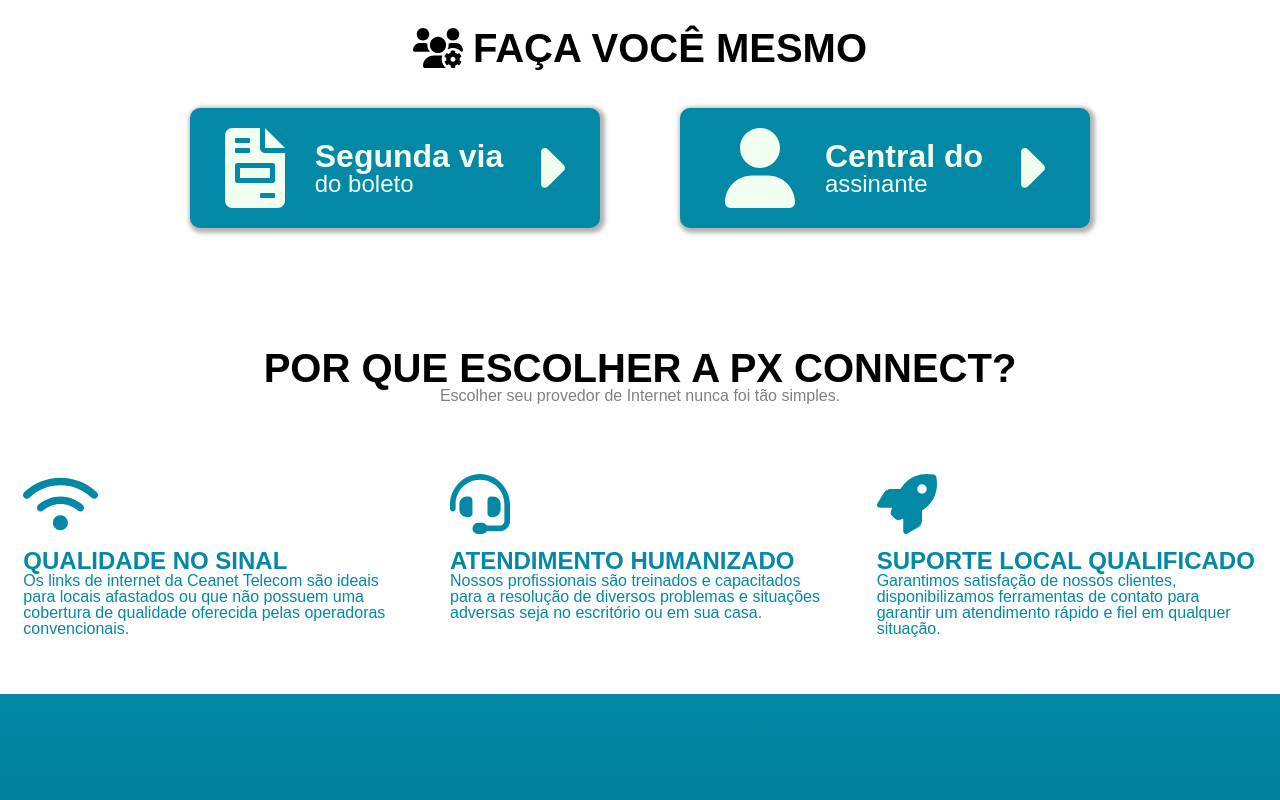
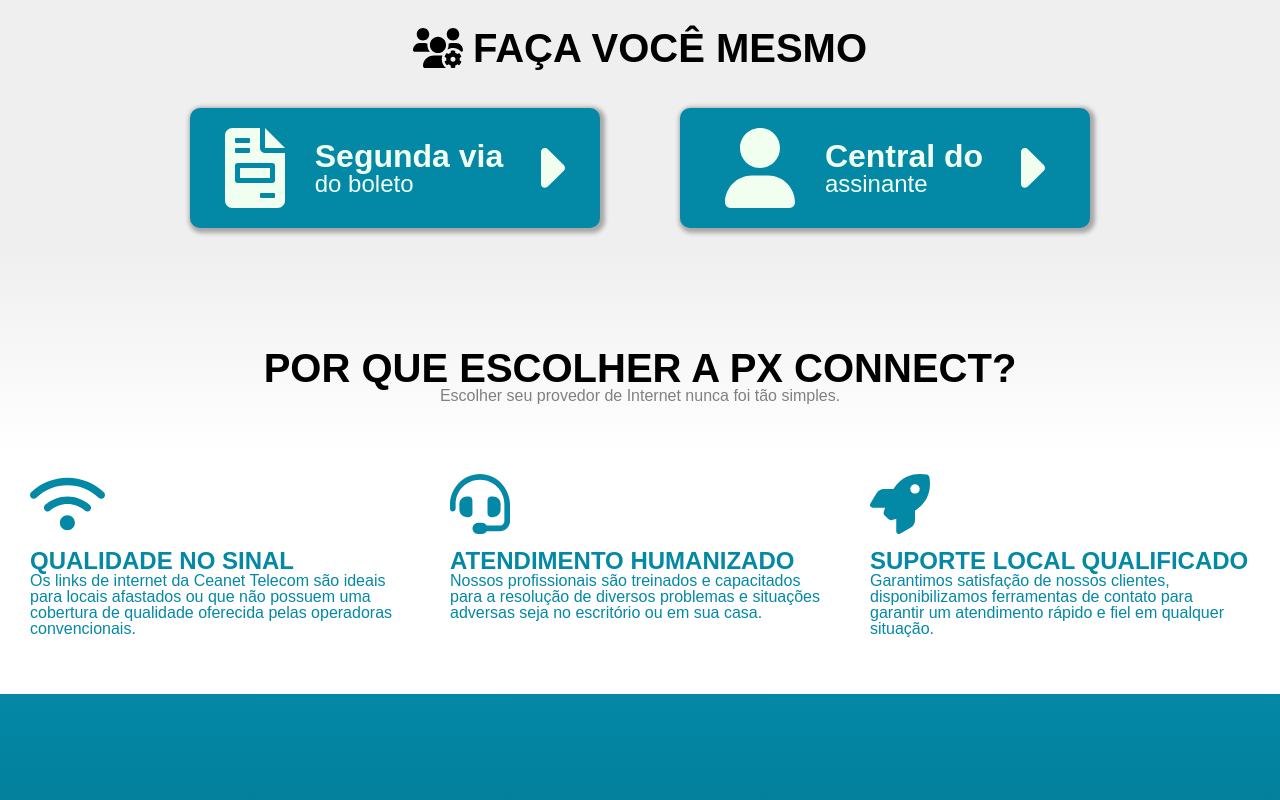
Before and after one commit to alanopaixao/site-px-connect, a plain HTML site: page index.html in a window 1280 px wide. Shown: the part 1618-2418 px from the top of the page. Drawn offline with Linux system fonts and the light colour scheme; a web font is replaced by a local one.

Commit message:
testando largura máxima

```diff
--- a/css/area-do-cliente.css
+++ b/css/area-do-cliente.css
@@ -2,10 +2,10 @@
     display: block;
     align-content: center;
     height: auto;
-
+    background: #efefef;
 }
 
-.area-do-cliente--titulo{
+.area-do-cliente--titulo {
     display: flex;
     justify-content: center;
     gap: 10px;
@@ -40,7 +40,7 @@
     transition: .2s;
 }
 
-.area-do-cliente__cards__conteudo:hover{
+.area-do-cliente__cards__conteudo:hover {
     background: #005163;
     box-shadow: none;
     transition: .2s;
--- a/css/vantagens.css
+++ b/css/vantagens.css
@@ -4,10 +4,17 @@
     margin: 5px;
 }
 
+.vantagens{
+    display: flex;
+    flex-direction: column;
+    justify-content: center;
+}
+
 .vantagens__texto{
 
     text-align: center;
     padding: 100px 0 50px;
+    background-image: linear-gradient(#efefef, #fff);
 }
 
 .vantagens__texto h1{
@@ -28,6 +35,13 @@
     width: auto;
     justify-content: space-around;
     align-items: stretch;
+}
+
+.vantagens__conheca--flex{
+    display: flex;
+    flex-wrap: wrap;
+    justify-content: center;
+    max-width: 1440px;
 }
 
 .vantagens__conheca__card{
--- a/index.html
+++ b/index.html
@@ -199,6 +199,7 @@
                 <p>Escolher seu provedor de Internet nunca foi tão simples.</p>
             </div>
             <div class="vantagens__conheca">
+                <div class="vantagens__conheca--flex">
                     <div class="vantagens__conheca__card">
                         <i class="fas fa-wifi"></i>
                         <h2>qualidade no sinal</h2>
@@ -216,6 +217,7 @@
                         <h2>suporte local qualificado</h2>
                         <p>Garantimos satisfação de nossos clientes, disponibilizamos ferramentas de contato para garantir
                             um atendimento rápido e fiel em qualquer situação.</p>
+                    </div>
                 </div>
         </section>
         <section class="informacoes">
```
Lines whose indentation alone changed are shown as unchanged.
